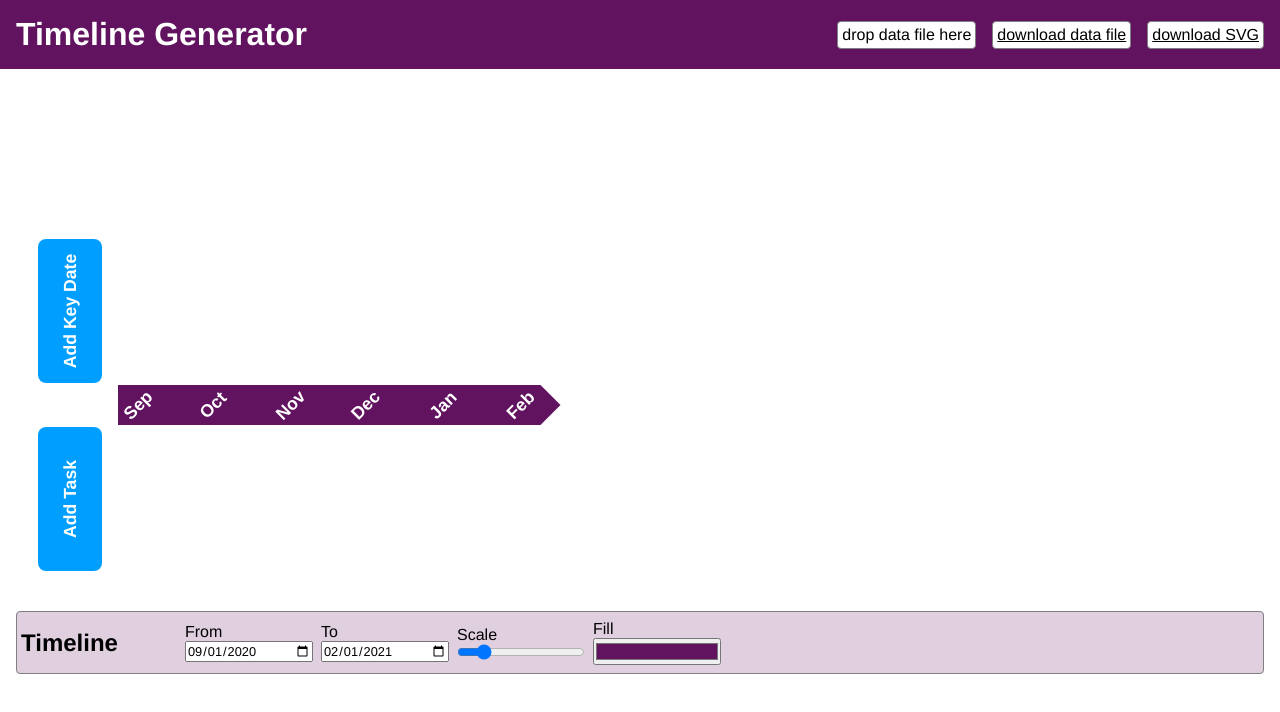
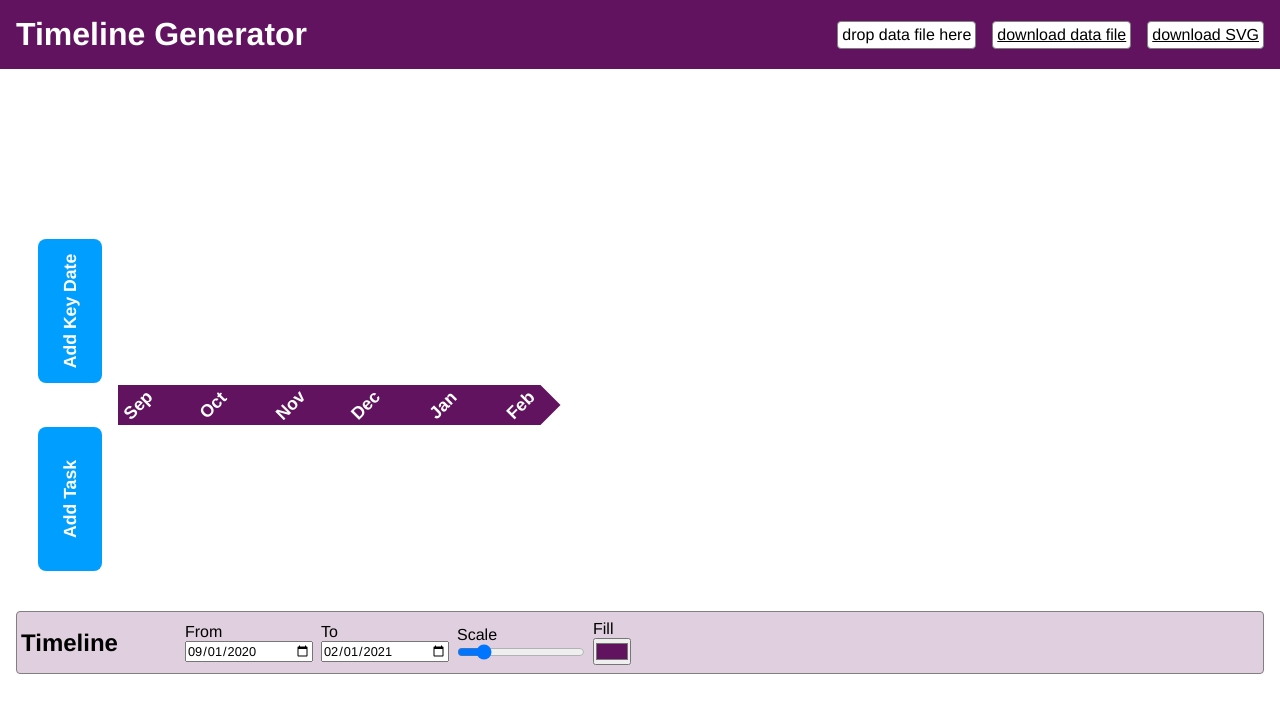
Before and after one commit to portsoc/timeline, a website: page index.html in a window 1280 px wide. Drawn offline with Linux system fonts and the light colour scheme.

Commit message:
make number and colour inputs narrower

```diff
--- a/style.css
+++ b/style.css
@@ -74,6 +74,11 @@ section label {
 input {
   font-size: 80%;
   width: 10em;
+}
+
+input[type=number],
+input[type=color] {
+  width: 3em;
 }
 
 body>header {
```
